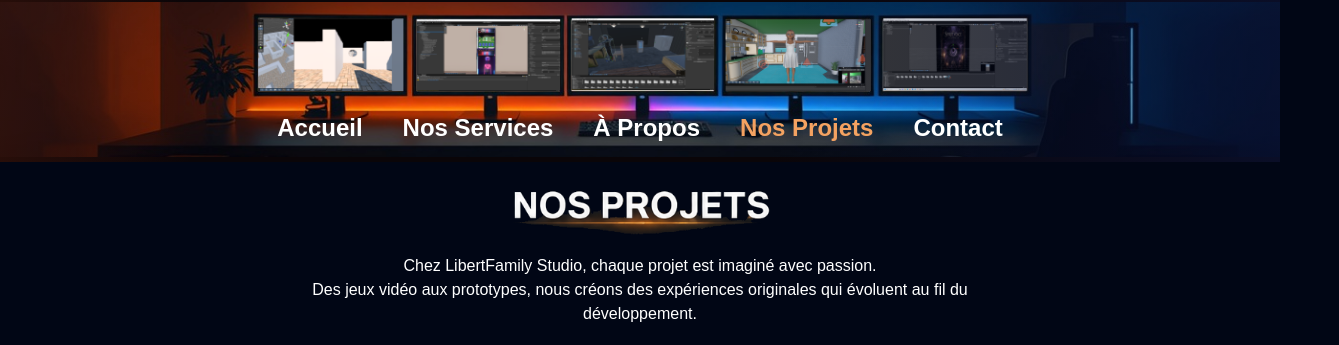
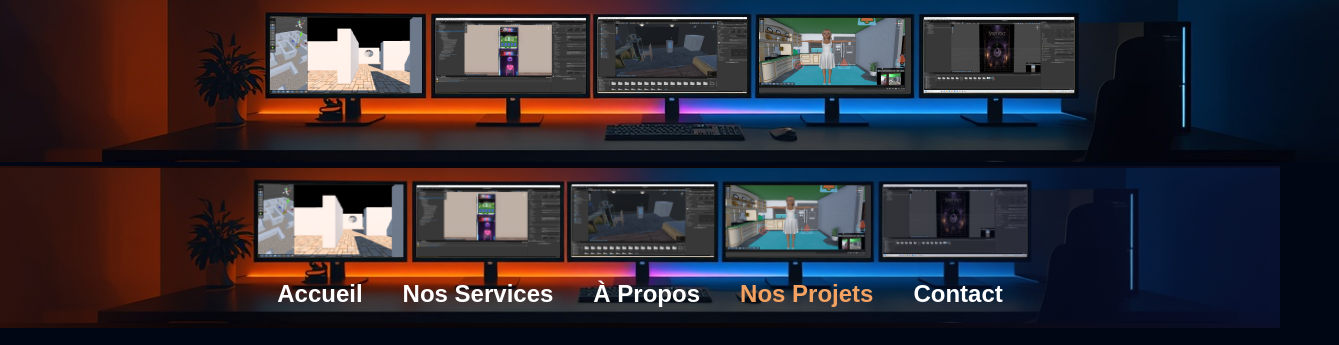
Before and after one commit to RobertLibert/libertfamilystudio, a plain HTML site: page projets.html in a window 1280 px wide. Shown: the top 345 px of the page, 1339 px wide, since content can reach past the window. Drawn offline with Linux system fonts and the light colour scheme.

Commit message:
Affiche les cinq projets au-dessus du menu

```diff
--- a/projets.html
+++ b/projets.html
@@ -10,6 +10,10 @@
   <link rel="stylesheet" href="css/pages.css">
 </head>
 <body>
+  <div class="project-strip" aria-label="Aperçu de nos projets">
+    <img src="images/logopage4.png" alt="Cinq projets LibertFamily Studio affichés sur écrans">
+  </div>
+
   <nav class="nav-banderole" aria-label="Navigation principale">
     <a href="index.html">Accueil</a>
     <a href="services.html">Nos Services</a>
```
